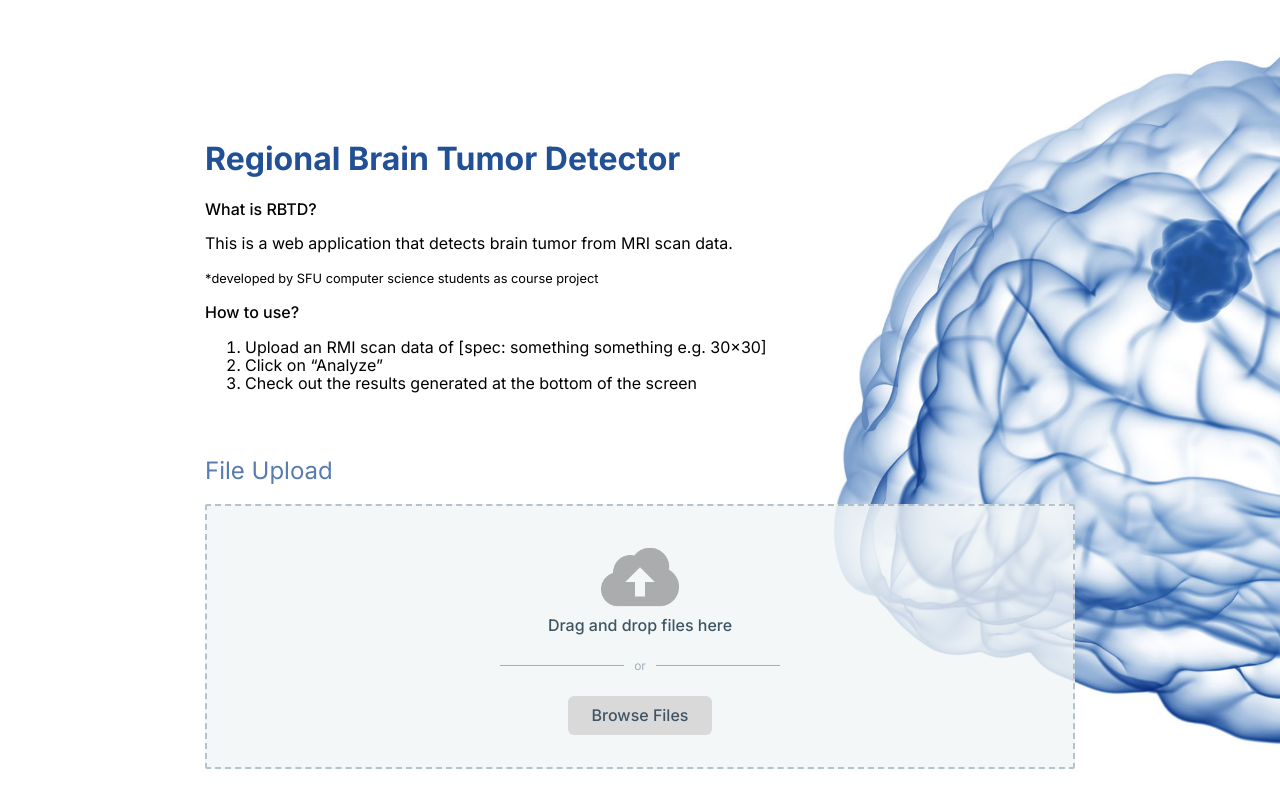
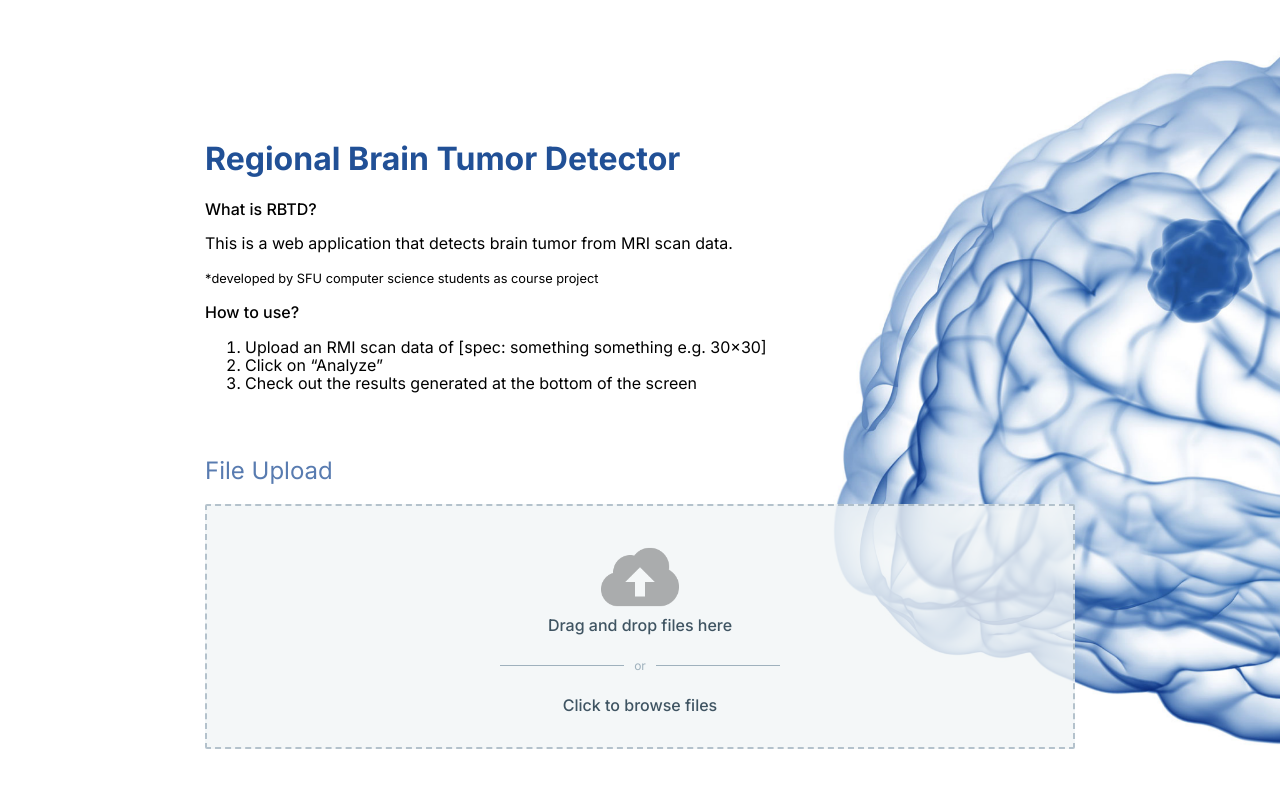
Before and after one commit to Sahbahh/NeuroVision, a React (Create React App) app in the folder src/regional-brain-tumor-detector/: page / in a window 1280 px wide. Shown: the top 800 px of the page. Built offline with nearby package versions, Linux system fonts and the light colour scheme.

Commit message:
implemented logic for uploading files, repviewing and deleteing uploaded files

```diff
--- a/src/regional-brain-tumor-detector/src/App.js
+++ b/src/regional-brain-tumor-detector/src/App.js
@@ -1,18 +1,35 @@
+import React, { useState, useEffect } from "react";
 import './App.css';
-import footerIcon from "./assets/footer-icon.png";
 
 // components
 import Introduction from './components/Introduction';
 import FileUploader from "./components/FileUploader";
 import AnalysisDisplayer from './components/AnalysisDisplayer';
+import FilePreviewer from "./components/FilePreviewer";
+
+// assets
+import footerIcon from "./assets/footer-icon.png";
+
+function App() {
+  const [files, setFiles] = useState([])
+
+  useEffect(() => {
+    // console.log(files)// debug
+  }, [files])
+
+  const removeFile = (index) => {
+    const copiedList = files
+    copiedList.splice(index, 1)
+    setFiles([...copiedList])
+  }
 
 
-function App() {
   return (
     <div className="App">
       <main>
         <Introduction />
-        <FileUploader />
+        <FileUploader fileList={files} updateFiles={setFiles} />
+        <FilePreviewer fileList={files} removeFile={removeFile} />
         <AnalysisDisplayer />
       </main>
       <footer>
--- /dev/null
+++ b/src/regional-brain-tumor-detector/src/components/FilePreviewer.css
@@ -0,0 +1,44 @@
+#fileListPreview {
+    display: flex;
+    flex-direction: column;
+    gap: 8px;
+}
+.list-item {
+    display: flex;
+    flex-direction: row;
+    justify-content: space-between;
+    align-items: center;
+    padding: 12px 16px;
+    background-color: rgba(242, 245, 247, 1);
+    border-radius: 4px;
+}
+.list-item p {
+    margin: 0;
+}
+img.preview {
+    width: 200px;
+}
+
+.list-item > div {
+    display: flex;
+    flex-direction: row;
+    align-items: center;
+    gap: 24px;
+}
+
+.control-buttons {
+    display: flex;
+    flex-direction: row;
+    align-items: center;
+}
+.control-buttons button {
+    border: none;
+    background-color: transparent;
+}
+
+.control-buttons img {
+    width: 24px;
+}
+.control-buttons img:hover {
+    cursor: pointer;
+}
--- /dev/null
+++ b/src/regional-brain-tumor-detector/src/components/FilePreviewer.jsx
@@ -0,0 +1,37 @@
+import React from "react";
+import "./FilePreviewer.css";
+
+// assets
+import downIcon from "../assets/down.png"
+import deleteIcon from "../assets/trash.png"
+
+function FilePreviewer({fileList, removeFile}) {
+    const deleteItem = (e) => {
+        removeFile(e.target.dataset.index)
+    }
+
+
+    const FileDisplay = (file, index) => {
+        return(
+            <div key={index} className="list-item">
+                <p>{file.name}</p>
+                <div>
+                    <small>{file.size} Bytes</small>
+                    <div className="control-buttons">
+                        <button type="button"><img src={deleteIcon} onClick={deleteItem} alt={file.name} data-index={index} /></button>
+                        {/* <button type="button"><img src={downIcon} alt="" /></button> */}
+                    </div>
+                </div>
+            </div>
+        )
+    }
+    return(
+        <section id="fileListPreview">
+            {fileList.map((item, index) => FileDisplay(item, index))}
+        </section>
+    )
+}
+
+
+
+export default FilePreviewer;
--- a/src/regional-brain-tumor-detector/src/components/FileUploader.css
+++ b/src/regional-brain-tumor-detector/src/components/FileUploader.css
@@ -8,6 +8,13 @@
     border-radius: 2px;
     padding: 32px;
     color: var(--secondary);
+    position: relative;
+}
+#uploader:hover {
+    background-color: rgba(242, 245, 247, 1);
+}
+#uploader.focus {
+    background-color: rgba(242, 245, 247, 1);
 }
 
 #uploader > div:first-child {
@@ -15,7 +22,7 @@
     flex-direction: column;
     align-items: center;
 }
-#uploader > div:first-child p {
+#uploader > div p {
     font-weight: 500;
     margin: 0;
 }
@@ -24,7 +31,7 @@
     opacity: .3;
 }
 
-
+/* divider */
 #uploader > div#divider {
     max-width: 100%;
     width: 280px;
@@ -49,12 +56,12 @@
     color: #9FB1BD;
 }
 
-
-#uploadButton {
-    padding: 10px 24px;
-    border-radius: 6px;
-    border: none;
-    font-weight: 500;;
-    color: var(--secondary);
-    background-color: var(--light-gray);
+#uploader input {
+    position: absolute;
+    opacity: 0;
+    top: 0;
+    left: 0;
+    width: 100%;
+    height: 100%;
+    cursor: pointer;
 }
--- a/src/regional-brain-tumor-detector/src/components/FileUploader.jsx
+++ b/src/regional-brain-tumor-detector/src/components/FileUploader.jsx
@@ -1,31 +1,47 @@
-import React from "react";
+import React, { useRef } from "react";
 import "./FileUploader.css";
 
 // assets
 import UploadIcon from "../assets/upload-icon.png";
 
-export default function FileUploader() {
-    function uploadFile(e) {
-        console.log(this.target)
+function FileUploader({fileList, updateFiles}) {
+    const wrapperRef = useRef(null)
+
+    const onDragEnter = () => {
+        wrapperRef.current.classList.add('focus')
     }
+    const onDragLeave = () => {
+        wrapperRef.current.classList.remove('focus')
+    }
+    const onDrop = () => {
+        wrapperRef.current.classList.remove('focus')
+    }
+    const handleFileUpload = (e) => {
+        if(e.target.files.length > 0) {
+            updateFiles([...fileList, e.target.files[0]])
+        }
+    }
+
     return (
         <section>
           <h2>File Upload</h2>
-          <figure id="uploader">
+          <figure id="uploader" ref={wrapperRef} onDragEnter={onDragEnter} onDragLeave={onDragLeave} onDrop={onDrop}>
             <div>
                 <img id="uploadIcon" src={UploadIcon} alt="upload-icon" />
                 <p>Drag and drop files here</p>
             </div>
             <div id="divider">
-                <div class="line"></div>
-                <span class="text">or</span>
-                <div class="line"></div>
+                <div className="line"></div>
+                <span className="text">or</span>
+                <div className="line"></div>
             </div>
             <div>
-                {/* <input id="uploadButton" type="file" accept="jpeg png" title="Browse Files" /> */}
-                <button id="uploadButton" onChange={uploadFile}>Browse Files</button>
+                <p>Click to browse files</p>
             </div>
+            <input type="file" title="" onChange={handleFileUpload} />
           </figure>
         </section>
     )
 }
+
+export default FileUploader;
--- a/src/regional-brain-tumor-detector/src/index.css
+++ b/src/regional-brain-tumor-detector/src/index.css
@@ -42,3 +42,7 @@ h3, h4, h5, h6 {
 .sm {
   font-size: 20px;
 }
+
+::selection {
+  background-color: #CEE8E5;
+}
```
Also changed, not shown: src/regional-brain-tumor-detector/src/assets/down.png (added), src/regional-brain-tumor-detector/src/assets/trash.png (added).
